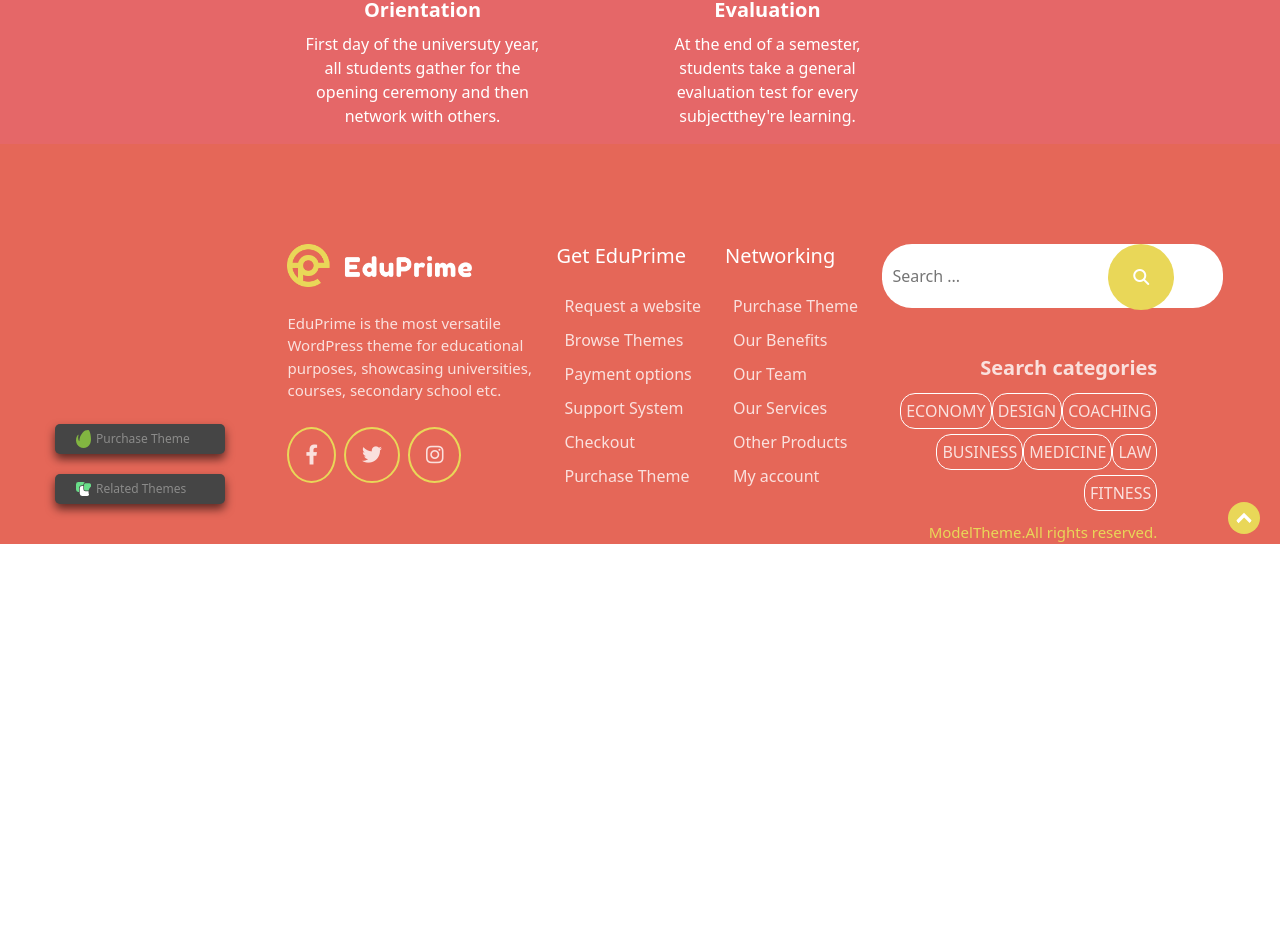
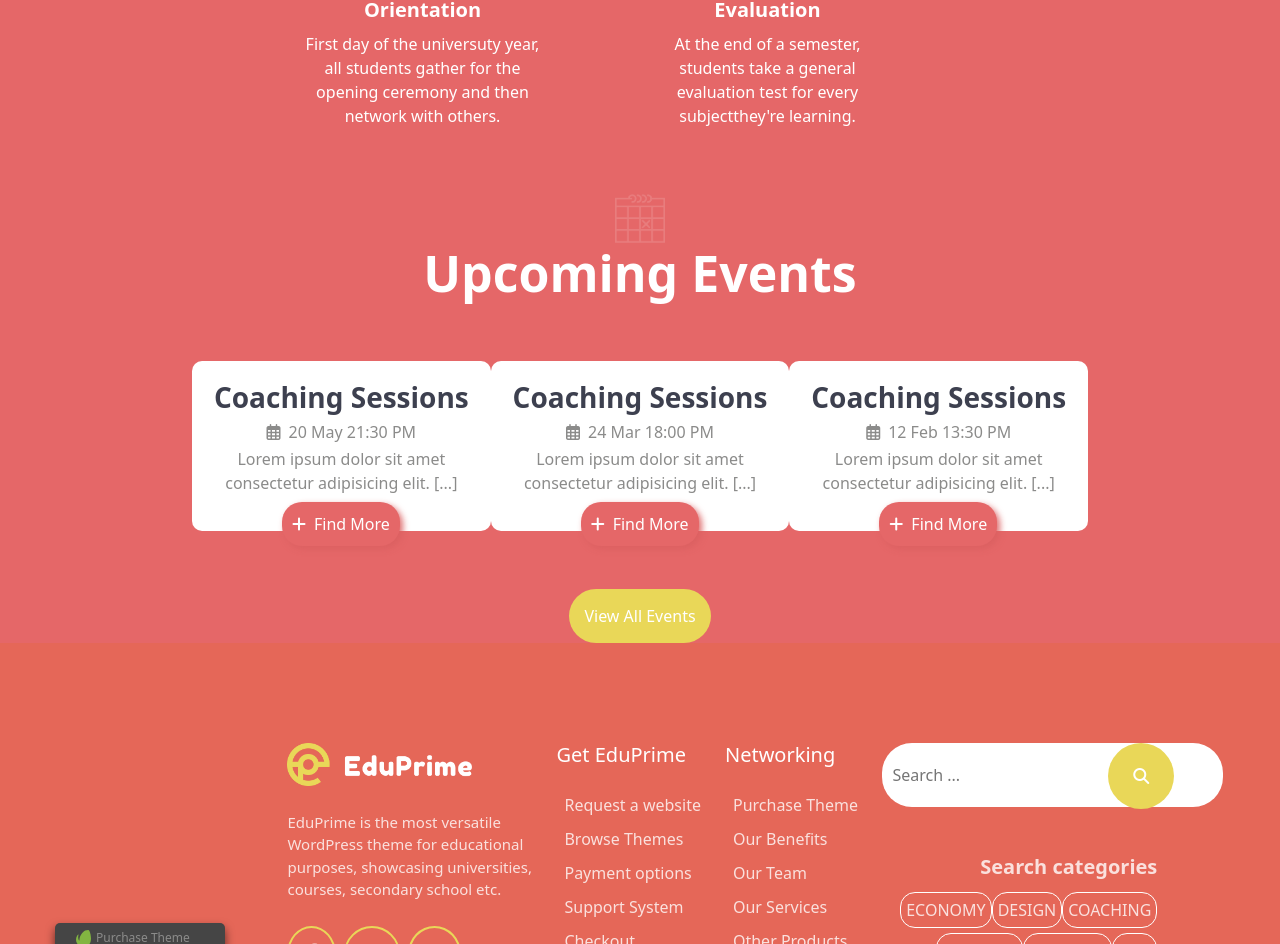
Before and after one commit to albertostizzoli/proj-html-vuejs, a Vue app: page / in a window 1280 px wide. Shown: the part 2515-3459 px from the top of the page. Before the commit the page ends 3059 px from the top, so only its background shows below. Built offline with nearby package versions, Linux system fonts and the light colour scheme.

Commit message:
Added Events Section

```diff
--- a/src/App.vue
+++ b/src/App.vue
@@ -3,6 +3,7 @@
   <FirstSection />
   <CarouselSection />
   <UniversitySection />
+  <EventsSection />
   <FooterSection />
 </template>
 
@@ -11,6 +12,7 @@ import HeaderSection from './components/HeaderSection.vue';
 import FirstSection from './components/FirstSection.vue';
 import CarouselSection from './components/CarouselSection.vue';
 import UniversitySection from './components/UniversitySection.vue';
+import EventsSection from './components/EventsSection.vue';
 import FooterSection from './components/FooterSection.vue';
 export default {
   name: 'App',
@@ -19,6 +21,7 @@ export default {
     FirstSection,
     CarouselSection,
     UniversitySection,
+    EventsSection,
     FooterSection,
   }
 }
--- /dev/null
+++ b/src/components/EventsSection.vue
@@ -0,0 +1,100 @@
+<template>
+    <section class="events">
+        <img src="/img/upcoming-events-calendar-icon.png" alt="">
+        <h2>Upcoming Events</h2>
+        <div class="box">
+            <div class="boxes">
+                <h3>Coaching Sessions</h3>
+                <h6><i class="fa-regular fa-calendar-days pe-2"></i>20 May 21:30 PM</h6>
+                <p>Lorem ipsum dolor sit amet consectetur adipisicing elit. [...]</p>
+                <button class="btn-red"><i class="fa-solid fa-plus pe-2"></i>Find More</button>
+            </div>
+            <div class="boxes">
+                <h3>Coaching Sessions</h3>
+                <h6><i class="fa-regular fa-calendar-days pe-2"></i>24 Mar 18:00 PM</h6>
+                <p>Lorem ipsum dolor sit amet consectetur adipisicing elit. [...]</p>
+                <button class="btn-red"><i class="fa-solid fa-plus pe-2"></i>Find More</button>
+            </div>
+            <div class="boxes">
+                <h3>Coaching Sessions</h3>
+                <h6><i class="fa-regular fa-calendar-days pe-2"></i>12 Feb 13:30 PM</h6>
+                <p>Lorem ipsum dolor sit amet consectetur adipisicing elit. [...]</p>
+                <button class="btn-red"><i class="fa-solid fa-plus pe-2"></i>Find More</button>
+            </div>
+        </div>
+        <span><button class="btn-yellow mt-2">View All Events</button></span>
+    </section>
+</template>
+
+<script>
+export default {
+
+}
+</script>
+
+<style lang="scss" scoped>
+.events {
+    background-color: #E56768;
+    text-align: center;
+    padding-top: 50px;
+    color: white;
+
+    img {
+        width: 50px;
+    }
+
+    h2 {
+        font-size: 50px;
+        font-weight: 900;
+    }
+
+    .btn-yellow {
+        background-color: #E9D758;
+        color: white;
+        padding: 15px;
+        border-radius: 30px;
+        border: none;
+    }
+
+    .box {
+        display: flex;
+        justify-content: space-evenly;
+        width: 70%;
+        margin: 0 auto;
+
+        .boxes {
+            width: 300px;
+            background-color: white;
+            color: #8b8b8a;
+            padding: 20px;
+            border-radius: 10px;
+            height: 170px;
+            margin: 50px 0;
+            position: relative;
+
+            h3 {
+                color: #3D404F;
+                font-weight: 900;
+            }
+
+            h6 {
+                margin: 5px;
+            }
+
+            .btn-red {
+                margin: 20px 0;
+                background-color: #E56768;
+                color: white;
+                padding: 10px;
+                border-radius: 20px;
+                border: none;
+                position: absolute;
+                bottom: -35px;
+                left: 90px;
+                box-shadow: 3px 3px 6px #DA5F60E6;
+            }
+        }
+
+    }
+}
+</style>
```
